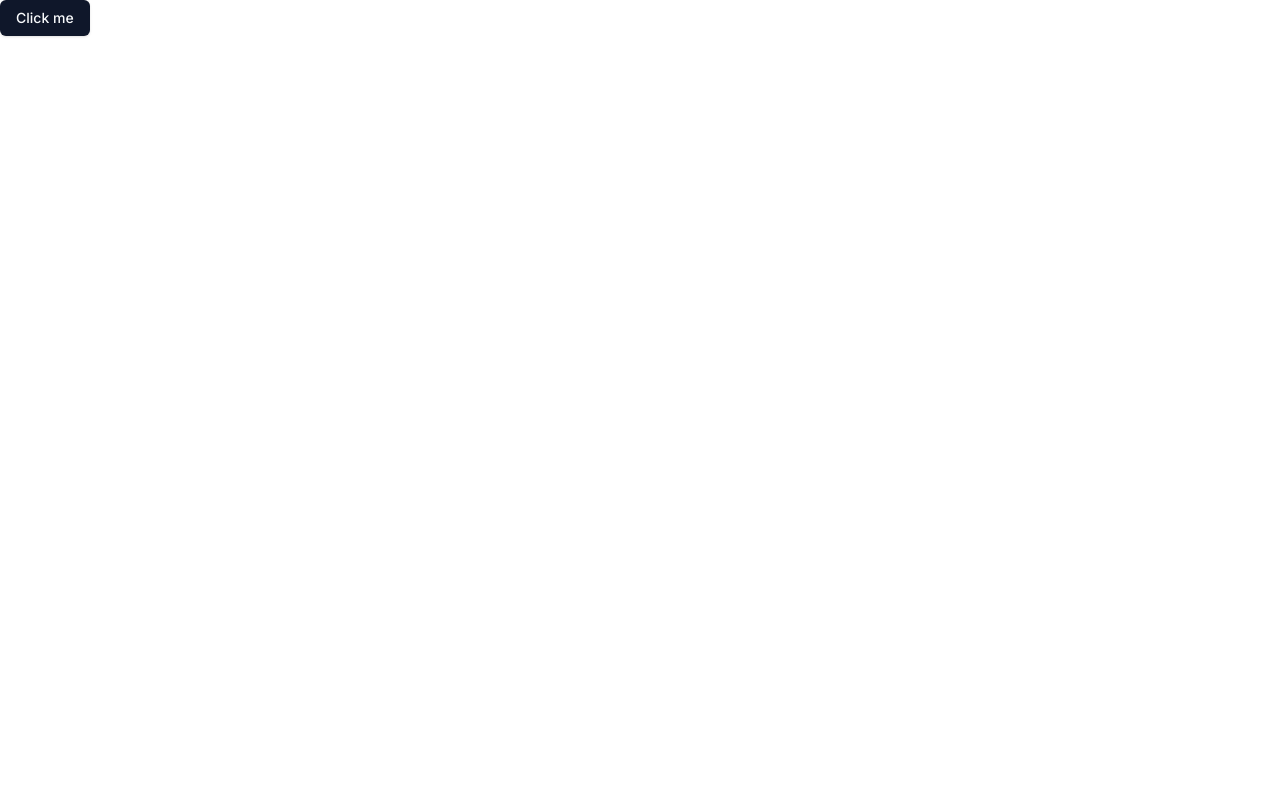
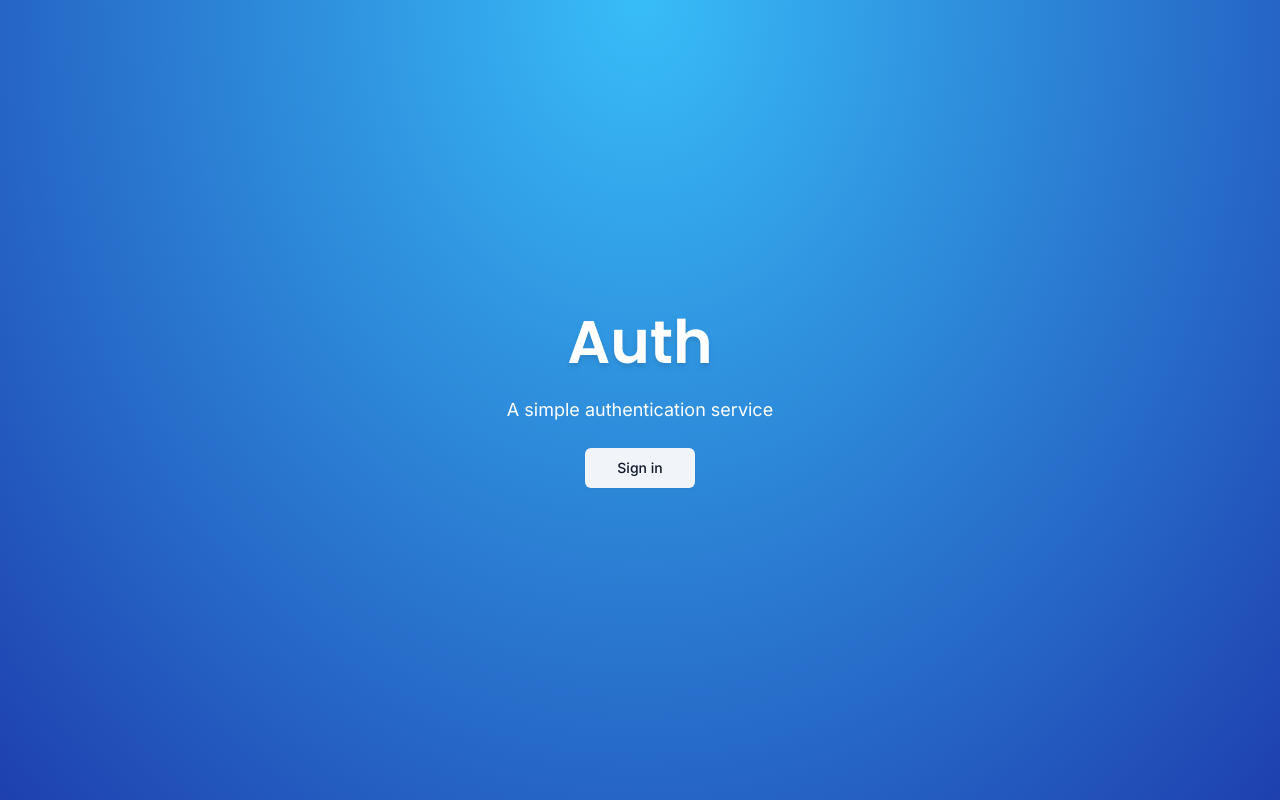
Before and after one commit to hiyashmehta/Auth-v5, a Next.js app: page / in a window 1280 px wide. Built offline with nearby package versions, Linux system fonts and the light colour scheme.

Commit message:
Homepage Setup completed

```diff
--- a/app/globals.css
+++ b/app/globals.css
@@ -1,6 +1,12 @@
 @tailwind base;
 @tailwind components;
 @tailwind utilities;
+
+html,
+body,
+:root {
+  height: 100%;
+}
 
 @layer base {
   :root {
--- a/app/page.tsx
+++ b/app/page.tsx
@@ -1,9 +1,35 @@
+import { Poppins } from "next/font/google";
+
+import { cn } from "@/lib/utils";
 import { Button } from "@/components/ui/button"
+import { LoginButton } from "@/components/auth/login-button";
+
+const font= Poppins({
+  subsets: ["latin"],
+  weight: ["600"],
+})
 
 export default function Home() {
   return (
-    <Button>
-      Click me
-    </Button>
+    <main className="flex h-full flex-xol items-center justify-center bg-[radial-gradient(ellipse_at_top,_var(--tw-gradient-stops))] from-sky-400 to-blue-800">
+      <div className="space-y-6 text-center">
+        <h1 className={cn(
+          "text-6xl font-semibold text-white drop-shadow-md",
+          font.className,
+          )}>
+          Auth
+        </h1>
+        <p className="text-white text-lg">
+          A simple authentication service
+        </p>
+          <div>
+            <LoginButton>
+            <Button variant="secondary" size="lg">
+              Sign in
+            </Button>
+            </LoginButton>
+          </div>
+      </div>
+    </main>
   )
 }
--- /dev/null
+++ b/components/auth/login-button.tsx
@@ -0,0 +1,34 @@
+"use client";
+
+import { useRouter } from "next/navigation";
+import { loadGetInitialProps } from "next/dist/shared/lib/utils";
+
+interface LoginButtonProps {
+    children: React.ReactNode;
+    mode: "modal" | "redirect",
+    asChild: "boolean";
+};
+
+export const LoginButton = ({
+    children,
+    mode = "redirect",
+    asChild
+}: LoginButtonProps) => {
+    const router = useRouter();
+    const onClick = () => {
+        router.push("/auth/login")
+    }
+
+    if (mode === "modal") {
+        return(
+            <sapn>
+                TODO: Implement modal
+            </sapn>
+        )
+    }
+    return (
+        <span onClick={onClick} className="cursor-pointer">
+            {children}
+        </span>
+    )
+}
```
